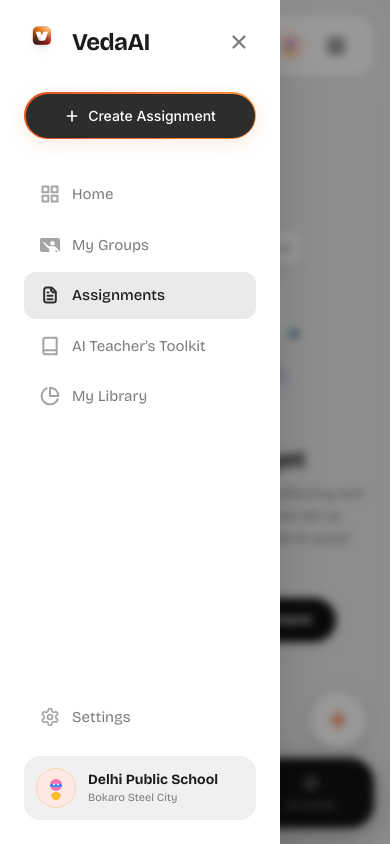
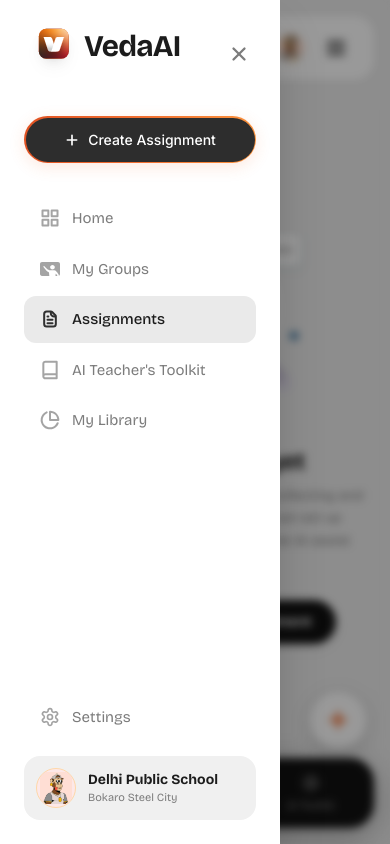
Before and after one commit to SOMASEKAR17/VedaAI, a Next.js app in the folder frontend/: page / in a window 390 px wide. Both pictures are taken after a click on the button 336 px from the left and 46 px from the top of the page. Built offline with nearby package versions, Linux system fonts and the light colour scheme.

Commit message:
mobile screen icon fixes

```diff
--- a/frontend/components/MobileHeader.tsx
+++ b/frontend/components/MobileHeader.tsx
@@ -6,16 +6,16 @@
 
 export default function MobileHeader({ onMenuClick }: MobileHeaderProps) {
   return (
-    <header className="flex md:hidden items-center justify-between bg-white rounded-[20px] px-5 py-3 shadow-[0_2px_8px_rgba(0,0,0,0.02)] select-none w-full">
-      <div className="flex items-center gap-2.5">
+    <header className="flex w-[80vw] md:hidden items-center justify-between bg-white rounded-[20px] px-5 py-3 shadow-[0_2px_8px_rgba(0,0,0,0.02)] select-none w-full">
+      <div className="flex items-center -gap-4">
         <Image
           src="/logo.svg"
           alt="VedaAI Logo"
-          width={30}
-          height={30}
-          className="w-7.5 h-7.5"
+          width={10}
+          height={10}
+          className="w-10 object-contain h-10 translate-y-1.5"
         />
-        <span className="text-xl font-bold tracking-tight text-[#1c1c1c] font-sans">
+        <span className="text-xl font-bold tracking-tight  text-[#1c1c1c] font-sans">
           VedaAI
         </span>
       </div>
@@ -38,15 +38,13 @@
         </button>
 
         <div className="w-7 h-7 rounded-full bg-[#fde8e8] flex items-center justify-center overflow-hidden border border-orange-200">
-          <svg viewBox="0 0 64 64" className="w-6 h-6 text-orange-600">
-            <circle cx="32" cy="32" r="30" fill="#FFE8E0" />
-            <circle cx="32" cy="26" r="12" fill="#F472B6" />
-            <rect x="20" y="24" width="24" height="6" rx="3" fill="#3B82F6" />
-            <circle cx="28" cy="25" r="2" fill="#FFFFFF" />
-            <circle cx="36" cy="25" r="2" fill="#FFFFFF" />
-            <path d="M 24 46 Q 32 40 40 46" fill="none" stroke="#EF4444" strokeWidth="3" strokeLinecap="round" />
-            <circle cx="32" cy="48" r="8" fill="#FBBF24" />
-          </svg>
+          <Image
+            src="/pfp.jpg"
+            alt="pfp"
+            width={36}
+            height={36}
+            className="w-8 h-8 object-cover"
+          />
         </div>
 
         <button
--- a/frontend/components/Sidebar.tsx
+++ b/frontend/components/Sidebar.tsx
@@ -17,15 +17,15 @@
     >
       <div className="flex flex-col gap-8">
         <div className="flex items-center justify-between">
-          <div className="flex items-center gap-3">
+          <div className="flex items-center -gap-5">
             <Image
               src="/logo.svg"
               alt="VedaAI Logo"
               width={36}
               height={36}
-              className="w-9 h-9"
+              className="w-15 h-15"
             />
-            <span className="text-2xl font-bold tracking-tight text-[#1c1c1c] font-sans">
+            <span className="text-3xl font-bold tracking-tight -mt-4 text-[#1c1c1c] font-sans">
               VedaAI
             </span>
           </div>
@@ -106,15 +106,13 @@
 
         <div className="flex items-center gap-3 bg-[#f0f0f0] p-3 rounded-2xl">
           <div className="w-10 h-10 rounded-full bg-[#fde8e8] flex-shrink-0 flex items-center justify-center overflow-hidden border border-orange-200">
-            <svg viewBox="0 0 64 64" className="w-8 h-8 text-orange-600">
-              <circle cx="32" cy="32" r="30" fill="#FFE8E0" />
-              <circle cx="32" cy="26" r="12" fill="#F472B6" />
-              <rect x="20" y="24" width="24" height="6" rx="3" fill="#3B82F6" />
-              <circle cx="28" cy="25" r="2" fill="#FFFFFF" />
-              <circle cx="36" cy="25" r="2" fill="#FFFFFF" />
-              <path d="M 24 46 Q 32 40 40 46" fill="none" stroke="#EF4444" strokeWidth="3" strokeLinecap="round" />
-              <circle cx="32" cy="48" r="8" fill="#FBBF24" />
-            </svg>
+            <Image
+                src="/pfp.jpg"
+                alt="pfp"
+                width={36}
+                height={36}
+                className="w-8 h-8 object-cover"
+              />
           </div>
           <div className="flex flex-col min-w-0">
             <span className="text-sm font-bold text-[#1c1c1c] truncate font-sans">
```
